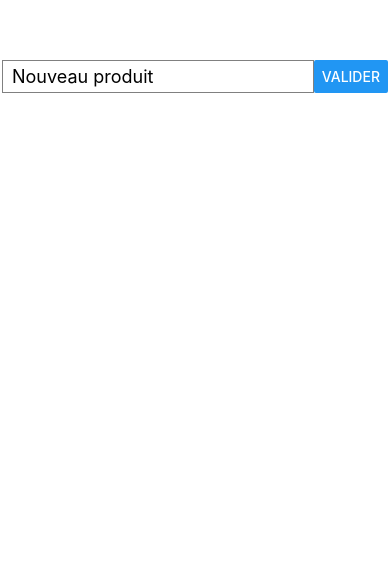
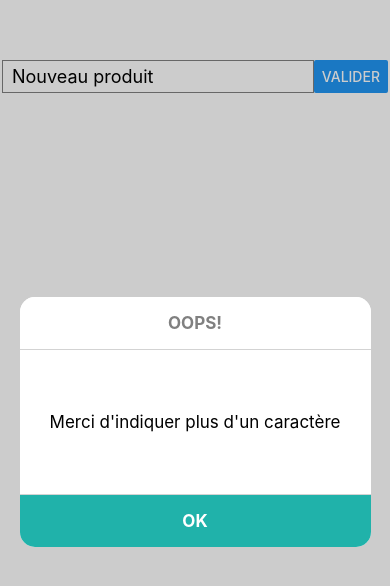
Before and after one commit to uss-learn/react-native, a React Native app: screen / in a window 390 px wide. Both pictures are taken after a click on the button "VALIDER". Shown: the top 586 px of the page. Built offline with nearby package versions, Linux system fonts and the light colour scheme.

Commit message:
learn: End of Shopping app

```diff
--- a/App.js
+++ b/App.js
@@ -1,14 +1,21 @@
-import React, {useState} from 'react'
-import {Button, FlatList, StyleSheet, Text, TextInput, View} from "react-native";
+import React, {useEffect, useState} from 'react'
+import {Alert, Modal, Pressable, StyleSheet, Text, View} from "react-native";
 import Products from "./components/Products";
 import AddProduct from "./components/AddProduct";
 
 export default function App() {
     const [products, setProducts] = useState([]);
+    const [showModal, setShowModal] = useState(false);
+
 
     const addProduct = (product) => {
         const key =  Date.now().toString()
-        setProducts((currentProducts) => [{key, name: product},  ...currentProducts])
+
+        if (product?.length > 1) {
+            setProducts((currentProducts) => [{key, name: product},  ...currentProducts])
+        } else {
+            setShowModal(true)
+        }
     }
 
     const deleteProduct = (product) => {
@@ -20,6 +27,39 @@
     return (
         <View style={styles.container}>
             <AddProduct addProduct={addProduct}/>
+            <Modal
+                visible={showModal}
+                onRequestClose={() => {
+                    setShowModal(false)
+                }}
+                animationType={'slide'}
+                transparent={true}
+            >
+                <View style={styles.modalContainer}>
+                    <View style={styles.modalContent}>
+                        <View style={styles.modalHeader}>
+                            <Text style={styles.modalHeaderText}>
+                                OOPS!
+                            </Text>
+                        </View>
+                        <View style={styles.modalBody}>
+                            <Text style={styles.modalBodyText}>
+                                Merci d'indiquer plus d'un caractère
+                            </Text>
+                        </View>
+                        <View style={styles.modalFooter}>
+                            <Pressable
+                                style={styles.pressableModalBtnModal}
+                                onPress={() => setShowModal(false)}
+                            >
+                                <Text style={styles.modalFooterText}>
+                                    OK
+                                </Text>
+                            </Pressable>
+                        </View>
+                    </View>
+                </View>
+            </Modal>
             <Products products={products} deleteProduct={deleteProduct}/>
         </View>
     )
@@ -38,5 +78,70 @@
         padding: 20,
         fontSize: 17,
         marginVertical: 6,
-    }
+    },
+    modalContainer: {
+        flex: 1,
+        justifyContent: 'center',
+        alignItems: 'center',
+        backgroundColor: 'rgba(0,0,0,0.2)'
+    },
+    modalContent: {
+        backgroundColor: '#fff',
+        alignItems: 'center',
+        width: '90%',
+        height: 250,
+        borderTopLeftRadius: 15,
+        borderTopRightRadius: 15,
+        borderBottomLeftRadius: 15,
+        borderBottomRightRadius: 15,
+    },
+    modalHeader: {
+        backgroundColor: 'white',
+        width: '100%',
+        alignItems: 'center',
+        borderTopLeftRadius: 15,
+        borderTopRightRadius: 15,
+        borderBottomWidth: 1,
+        borderBottomColor: 'lightgray',
+        padding: 16
+    },
+    modalHeaderText: {
+        color: 'grey',
+        fontSize: 17,
+        fontWeight: 'bold'
+    },
+    modalBody: {
+        width: '100%',
+        flex: 1,
+        borderBottomLeftRadius: 15,
+        borderBottomRightRadius: 15,
+        alignItems: "center",
+        justifyContent: "center",
+    },
+    modalBodyText: {
+        fontSize: 17,
+    },
+    modalFooter: {
+        width: '100%',
+        alignItems: 'center',
+        borderTopLeftRadius: 15,
+        borderTopRightRadius: 15,
+
+    },
+    modalFooterText: {
+        color: '#fff',
+        fontSize: 17,
+        fontWeight: 'bold'
+    },
+    pressableModalBtnModal: {
+        width: '100%',
+        backgroundColor: 'lightseagreen',
+        borderTopWidth: 1,
+        borderTopColor: 'lightgray',
+        paddingVertical: 16,
+        alignItems: 'center',
+        borderBottomLeftRadius: 15,
+        borderBottomRightRadius: 15,
+
+    },
 })
--- a/components/AddProduct.js
+++ b/components/AddProduct.js
@@ -1,25 +1,24 @@
-import React, {useState} from 'react'
+import React, {useEffect, useState} from 'react'
 import {Alert, Button, StyleSheet, TextInput, View} from "react-native";
 
 const AddProduct = ({addProduct}) => {
     const [product, setProduct] = useState('');
-    const handleClick = () => {
-        if (product.length > 1) {
-            addProduct(product); setProduct('')
+    const [buttonDisabled, setButtonDisabled] = useState(true);
+
+    useEffect(() => {
+        if (product?.length > 1) {
+            setButtonDisabled(false)
         } else {
-            Alert.alert('Info', 'Nombre de caractère doit être supérieur à 1', [
-                {
-                    text: 'COMPRIS',
-                    onPress: () => console.warn('Réfusé'),
-                    style: 'destructive',
-                },
-                {text: "D'ACCORD", onPress: () => console.warn('OK Pressed')},
-                {text: 'ANNULÉ', onPress: () => console.warn('OK Pressed')},
-            ],
-                {cancelable: true, onDismiss: () => console.warn('dismissed')}
-                )
+            setButtonDisabled(true)
         }
 
+    }, [product]);
+
+
+    const handleClick = () => {
+        addProduct(product);
+        setProduct('')
+        setButtonDisabled(true)
     }
     return (
         <View style={styles.inputContainer}>
```
